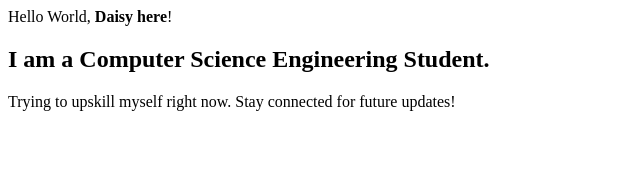
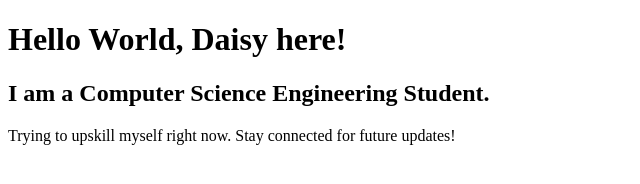
Before and after one commit to Daisy-M-RGB/daisypersonalSite, a plain HTML site: page index.html in a window 1280 px wide. Shown: the whole page, without its empty margins (0-640 px from the left). Drawn offline with Linux system fonts and the light colour scheme.

Commit message:
added heading tag

```diff
--- a/index.html
+++ b/index.html
@@ -9,7 +9,7 @@
 </head>
 
 <body>
-    Hello World, <b>Daisy here</b>!
+    <h1>Hello World, <b>Daisy here</b>!</h1>
     <h2>I am a Computer Science Engineering Student.</h2>
 
     Trying to upskill myself right now. Stay connected for future updates!
```
